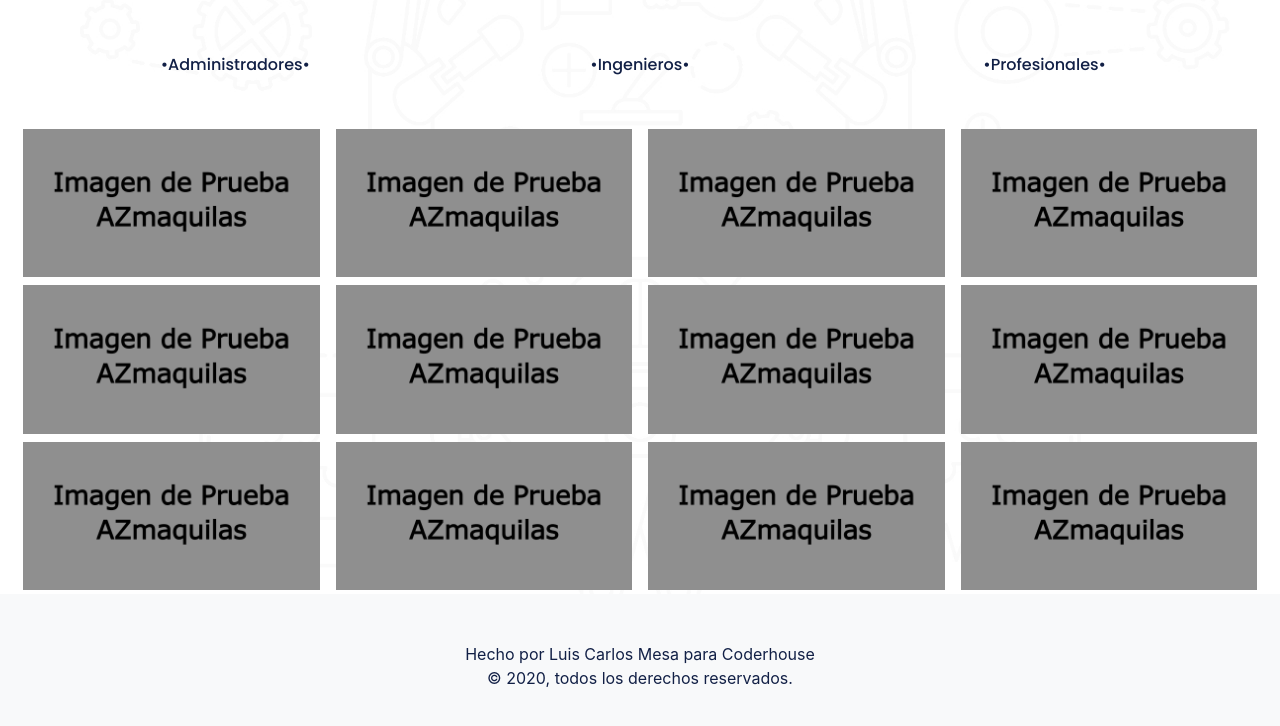
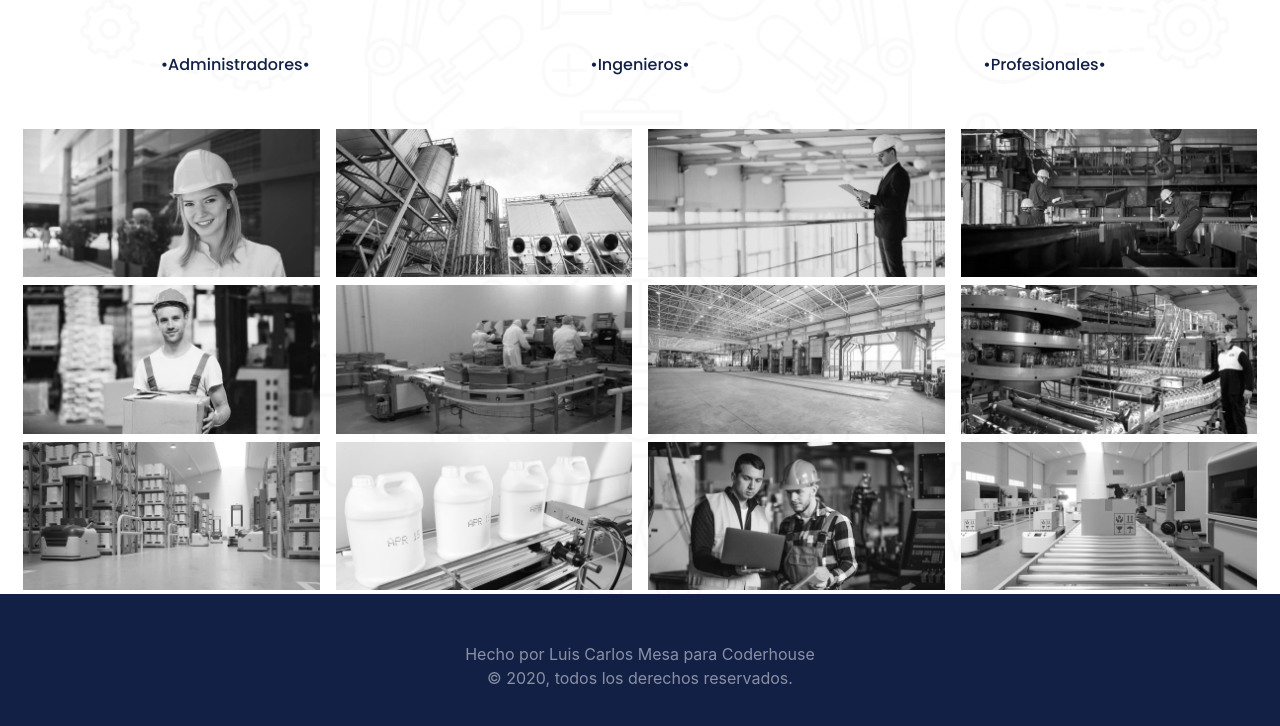
Before and after one commit to luismesa12/azmaquilas, a plain HTML site: page galeria.html in a window 1280 px wide. Shown: the part 206-932 px from the top of the page. Drawn offline with nearby package versions, Linux system fonts and the light colour scheme; some packages are replaced by stand-ins of ours; a script that the page names is missing.

Commit message:
Se agrega imagenes a la Galeria

```diff
--- a/galeria.html
+++ b/galeria.html
@@ -73,85 +73,85 @@
 
 
             <div class="col-sm-6 col-md-4 col-lg-3 px-2 py-1 ">
-              <a class="lightbox" href="imgs/galeria/p.jpg">
-                <img class="img-fluid image" src="imgs/galeria/p.jpg">
+              <a class="lightbox" href="imgs/galeria/1.jpg">
+                <img class="img-fluid image" src="imgs/galeria/1.jpg">
 
               </a>
             </div>
 
             <div class="col-sm-6 col-md-4 col-lg-3 px-2 py-1 ">
-              <a class="lightbox" href="imgs/galeria/p.jpg">
-                <img class="img-fluid image" src="imgs/galeria/p.jpg">
+              <a class="lightbox" href="imgs/galeria/2.jpg">
+                <img class="img-fluid image" src="imgs/galeria/2.jpg">
 
               </a>
             </div>
 
             <div class="col-sm-6 col-md-4 col-lg-3 px-2 py-1 ">
-              <a class="lightbox" href="imgs/galeria/p.jpg">
-                <img class="img-fluid image" src="imgs/galeria/p.jpg">
+              <a class="lightbox" href="imgs/galeria/3.jpg">
+                <img class="img-fluid image" src="imgs/galeria/3.jpg">
 
               </a>
             </div>
 
             <div class="col-sm-6 col-md-4 col-lg-3 px-2 py-1 ">
-              <a class="lightbox" href="imgs/galeria/p.jpg">
-                <img class="img-fluid image" src="imgs/galeria/p.jpg">
+              <a class="lightbox" href="imgs/galeria/4.jpg">
+                <img class="img-fluid image" src="imgs/galeria/4.jpg">
 
               </a>
             </div>
 
             <div class="col-sm-6 col-md-4 col-lg-3 px-2 py-1 ">
-              <a class="lightbox" href="imgs/galeria/p.jpg">
-                <img class="img-fluid image" src="imgs/galeria/p.jpg">
+              <a class="lightbox" href="imgs/galeria/5.jpg">
+                <img class="img-fluid image" src="imgs/galeria/5.jpg">
 
               </a>
             </div>
 
             <div class="col-sm-6 col-md-4 col-lg-3 px-2 py-1 ">
-              <a class="lightbox" href="imgs/galeria/p.jpg">
-                <img class="img-fluid image" src="imgs/galeria/p.jpg">
+              <a class="lightbox" href="imgs/galeria/6.jpg">
+                <img class="img-fluid image" src="imgs/galeria/6.jpg">
 
               </a>
             </div>
 
             <div class="col-sm-6 col-md-4 col-lg-3 px-2 py-1 ">
-              <a class="lightbox" href="imgs/galeria/p.jpg">
-                <img class="img-fluid image" src="imgs/galeria/p.jpg">
+              <a class="lightbox" href="imgs/galeria/7.jpg">
+                <img class="img-fluid image" src="imgs/galeria/7.jpg">
 
               </a>
             </div>
 
             <div class="col-sm-6 col-md-4 col-lg-3 px-2 py-1 ">
-              <a class="lightbox" href="imgs/galeria/p.jpg">
-                <img class="img-fluid image" src="imgs/galeria/p.jpg">
+              <a class="lightbox" href="imgs/galeria/8.jpg">
+                <img class="img-fluid image" src="imgs/galeria/8.jpg">
 
               </a>
             </div>
 
             <div class="col-sm-6 col-md-4 col-lg-3 px-2 py-1 ">
-              <a class="lightbox" href="imgs/galeria/p.jpg">
-                <img class="img-fluid image" src="imgs/galeria/p.jpg">
+              <a class="lightbox" href="imgs/galeria/9.jpg">
+                <img class="img-fluid image" src="imgs/galeria/9.jpg">
 
               </a>
             </div>
 
             <div class="col-sm-6 col-md-4 col-lg-3 px-2 py-1 ">
-              <a class="lightbox" href="imgs/galeria/p.jpg">
-                <img class="img-fluid image" src="imgs/galeria/p.jpg">
+              <a class="lightbox" href="imgs/galeria/10.jpg">
+                <img class="img-fluid image" src="imgs/galeria/10.jpg">
 
               </a>
             </div>
 
             <div class="col-sm-6 col-md-4 col-lg-3 px-2 py-1 ">
-              <a class="lightbox" href="imgs/galeria/p.jpg">
-                <img class="img-fluid image" src="imgs/galeria/p.jpg">
+              <a class="lightbox" href="imgs/galeria/11.jpg">
+                <img class="img-fluid image" src="imgs/galeria/11.jpg">
 
               </a>
             </div>
 
             <div class="col-sm-6 col-md-4 col-lg-3 px-2 py-1 ">
-              <a class="lightbox" href="imgs/galeria/p.jpg">
-                <img class="img-fluid image" src="imgs/galeria/p.jpg">
+              <a class="lightbox" href="imgs/galeria/12.jpg">
+                <img class="img-fluid image" src="imgs/galeria/12.jpg">
 
               </a>
             </div>
@@ -179,7 +179,7 @@
       </section>
     </main>
 
-    <footer class="container-fluid bg-light">
+    <footer class="container-fluid text-white-50">
       <div class="row p-5">
         <div class="col-12 text-center">
           <span>
--- a/sass/stylePrueba.scss
+++ b/sass/stylePrueba.scss
@@ -35,6 +35,10 @@ $paddingTopMenuFixed: 3.5rem;
             }
         }
     }
+}
+//imagen
+%imagenDeGrisAColor{
+
 }
 
 body {
@@ -113,10 +117,12 @@ body {
         .azgaleria{
             img{
                 transition: 0.5s;
+                filter: grayscale(1);
             }
             img:hover{
                 box-shadow: 1px 1px 10px black;
                 transform: scale(1.05);
+                filter: grayscale(0);
             }
 
         }
@@ -179,6 +185,10 @@ body {
         #contact{
             @extend %listaRedesSociales;
         }
+
+    }
+    footer{
+        background: #122046;
     }
 
 }
```
Also changed, not shown: contacto.html (+1 -1 lines), index.html (+1 -1 lines), nosotros.html (+1 -1 lines), servicios.html (+1 -1 lines), css/stylePrueba.css, imgs/galeria/1.jpg (added), imgs/galeria/10.jpg (added), imgs/galeria/11.jpg (added), imgs/galeria/12.jpg (added), imgs/galeria/2.jpg (added), imgs/galeria/3.jpg (added), imgs/galeria/4.jpg (added), imgs/galeria/5.jpg (added), imgs/galeria/6.jpg (added), 3 more files, 1 other file.
